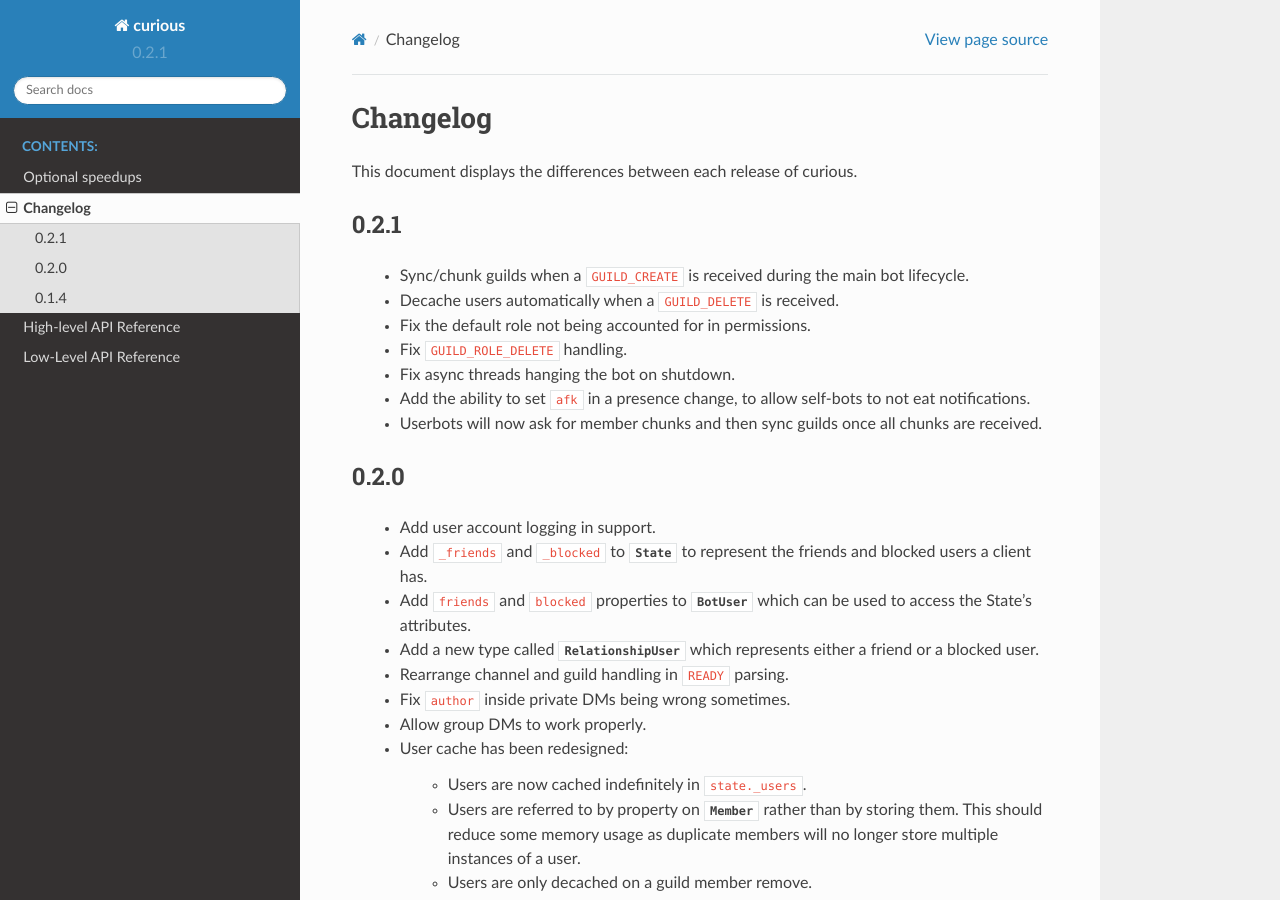
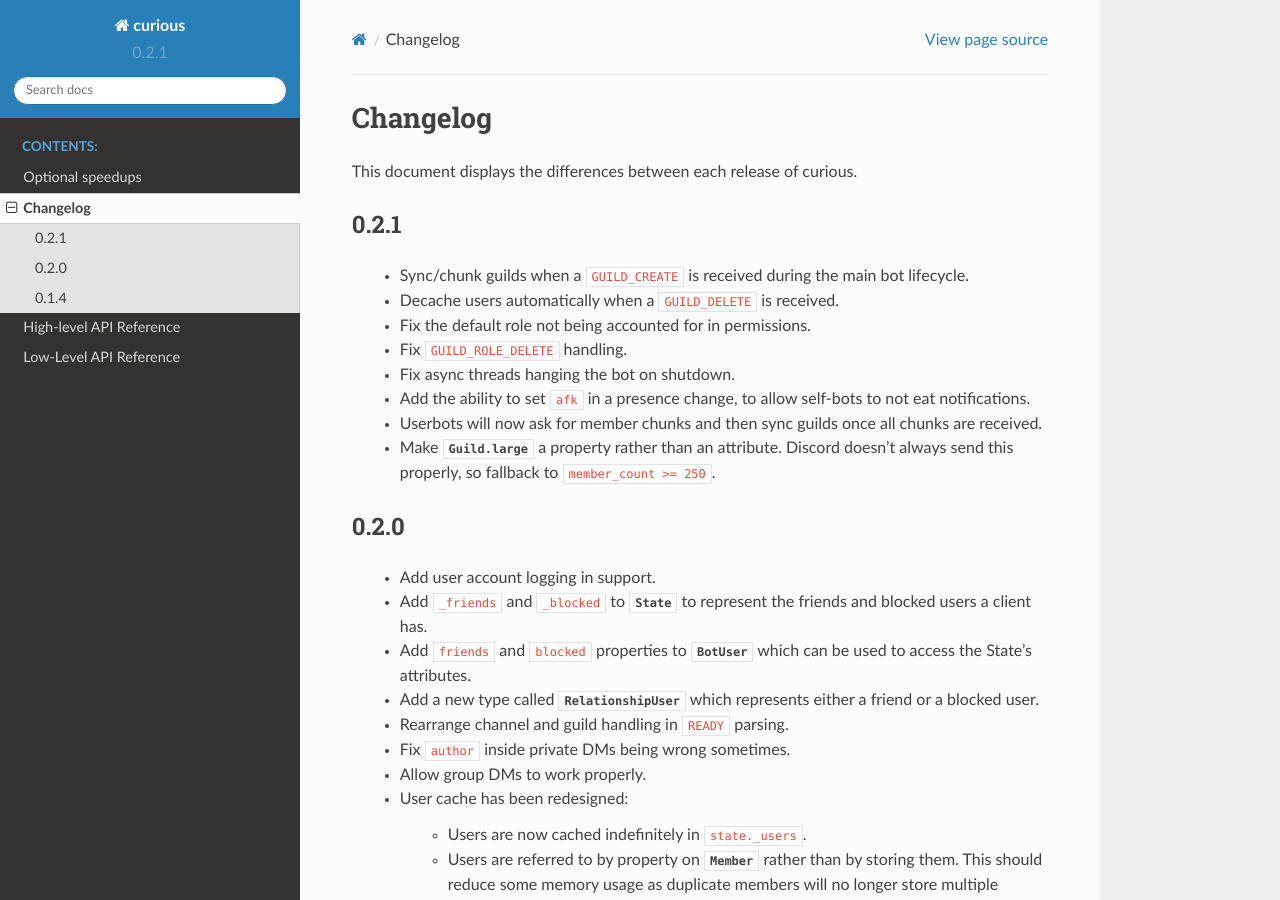
Before and after one commit to Fuyukai/curious, a Sphinx documentation site: the page built from docs/source/changelog.rst, in a window 1280 px wide and 900 px high. Built offline with Sphinx 7.4.7 and the Read the Docs theme 2.0.0, drawn with Linux system fonts in a browser that asks for light colours.

Commit message:
Update changelog
Signed-off-by: Laura <l@veriny.tf>

```diff
--- a/docs/source/changelog.rst
+++ b/docs/source/changelog.rst
@@ -19,6 +19,9 @@ This document displays the differences between each release of curious.
  - Add the ability to set ``afk`` in a presence change, to allow self-bots to not eat notifications.
 
  - Userbots will now ask for member chunks and then sync guilds once all chunks are received.
+
+ - Make :class:`Guild.large` a property rather than an attribute.
+   Discord doesn't always send this properly, so fallback to ``member_count >= 250``.
 
 0.2.0
 -----
```
